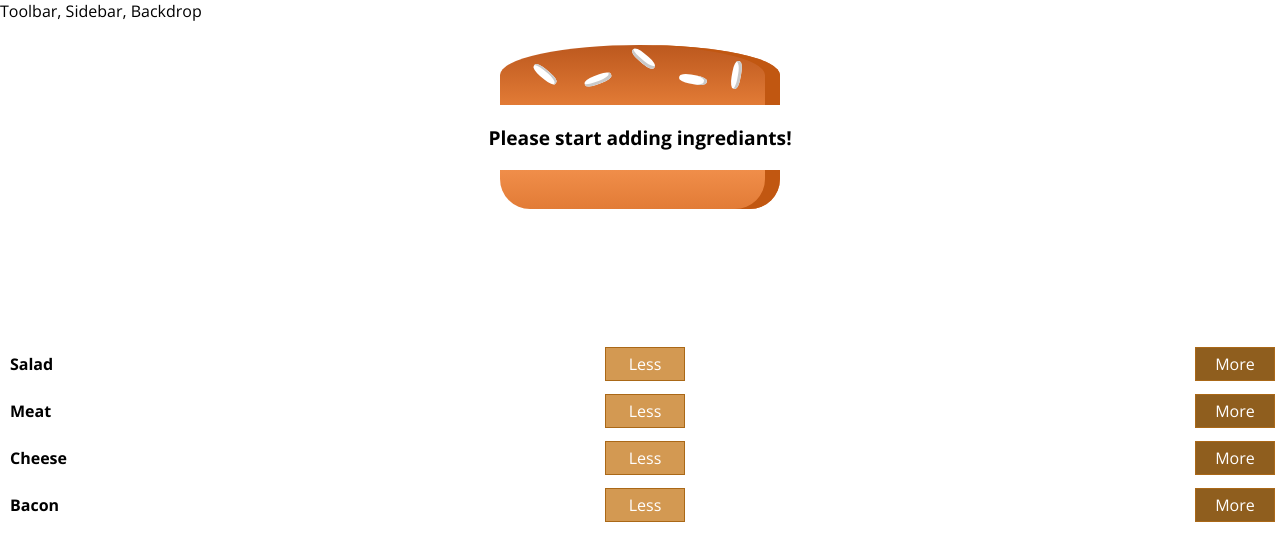
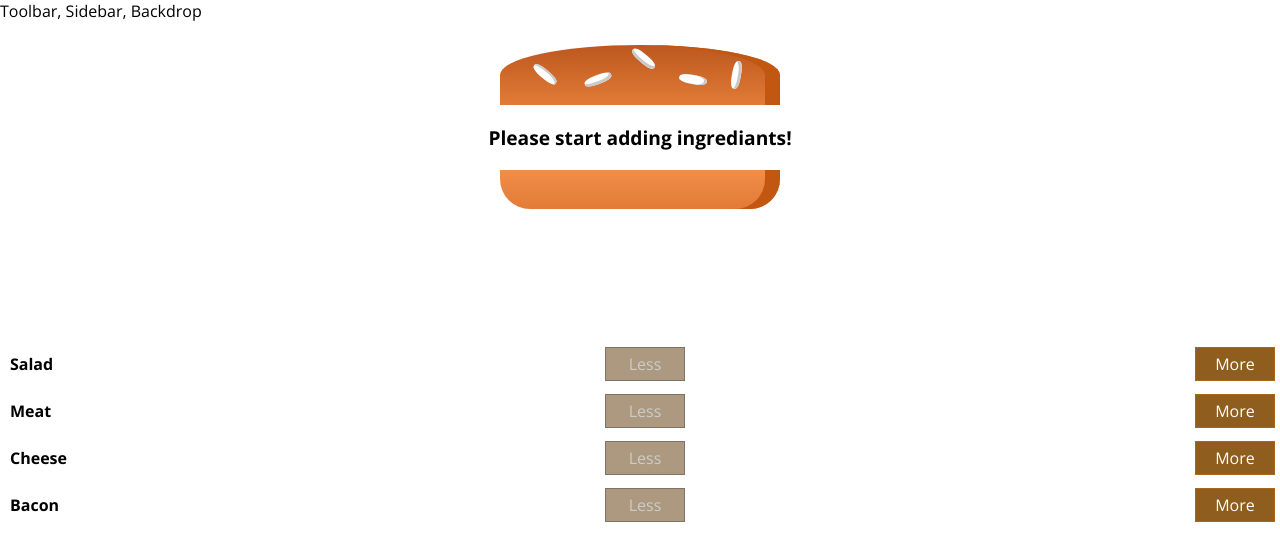
Before and after one commit to SanazME/ReactMiniProjects, a React (Create React App) app in the folder burger_builder/: page / in a window 1280 px wide. Shown: the top 560 px of the page. Built offline with nearby package versions, Linux system fonts and the light colour scheme.

Commit message:
Diable an ingrediant button when the count of ingrediant is zero

```diff
--- a/burger_builder/src/components/Burger/BuildControls/BuildControl/BuildControl.js
+++ b/burger_builder/src/components/Burger/BuildControls/BuildControl/BuildControl.js
@@ -5,7 +5,7 @@ export default function BuildControl(props) {
     return (
         <div className={classes.BuildControl}>
             <div className={classes.Label}>{props.label}</div>
-            <button className={classes.Less} onClick={props.removed}>Less</button>
+            <button className={classes.Less} onClick={props.removed} disabled={props.disabled}>Less</button>
             <button className={classes.More} onClick={props.added}>More</button>
         </div>
     )
--- a/burger_builder/src/components/Burger/BuildControls/BuildControls.js
+++ b/burger_builder/src/components/Burger/BuildControls/BuildControls.js
@@ -19,6 +19,7 @@ export default function BuildControls(props) {
                     removed={() => { props.ingrediantRemoved(ele.type) }}
                     key={ele.label}
                     label={ele.label}
+                    disabled={props.disabled[ele.type]}
                 />
             ))}
         </div>
--- a/burger_builder/src/containers/BurgerBuilder/BurgerBuilder.js
+++ b/burger_builder/src/containers/BurgerBuilder/BurgerBuilder.js
@@ -67,12 +67,21 @@ export default class BurgerBuilder extends Component {
     }
 
     render() {
+        // Diable less kets when the count of ingerediant is zero (or less)
+        const disabledInfo = { ...this.state.ingrediants };
+        for (let key in disabledInfo) {
+            disabledInfo[key] = disabledInfo[key] === 0;
+        }
+
+        console.log(disabledInfo)
+
         return (
             <Fragment>
                 <Burger ingrediants={this.state.ingrediants} />
                 <BuildControls
                     ingrediantAdded={this.addIngrediantHandler}
                     ingrediantRemoved={this.removeIngrediantHandler}
+                    disabled={disabledInfo}
                 />
             </Fragment>
         )
```
